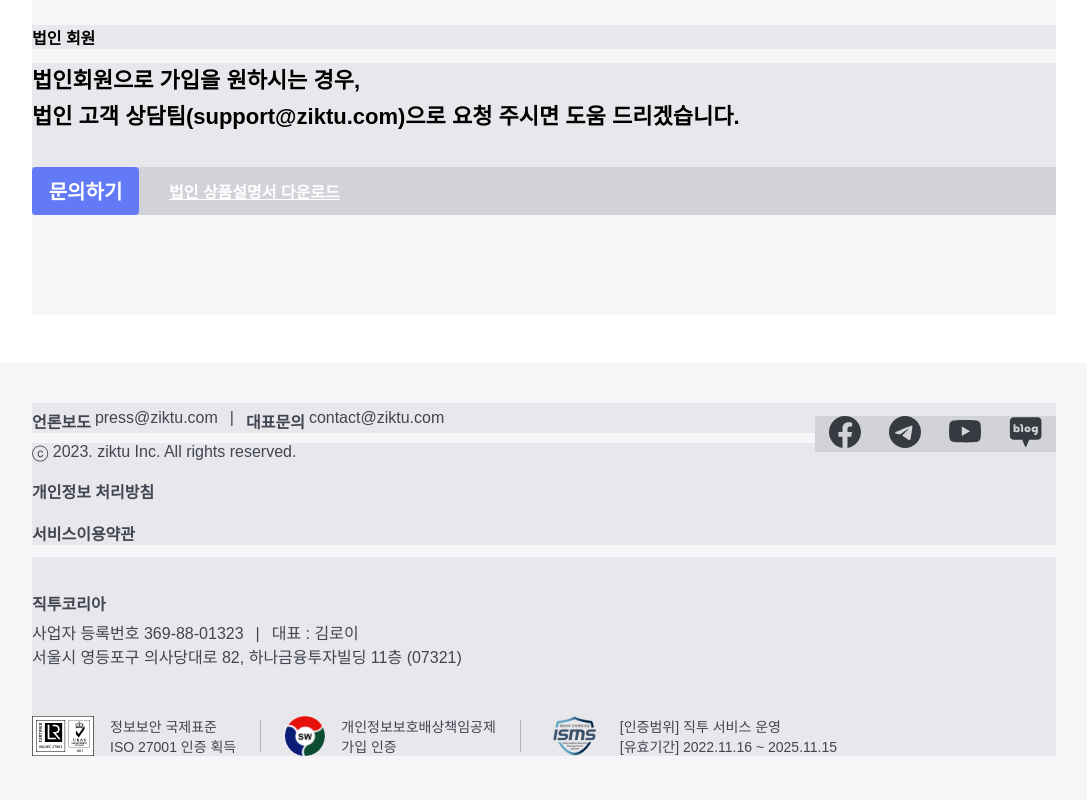
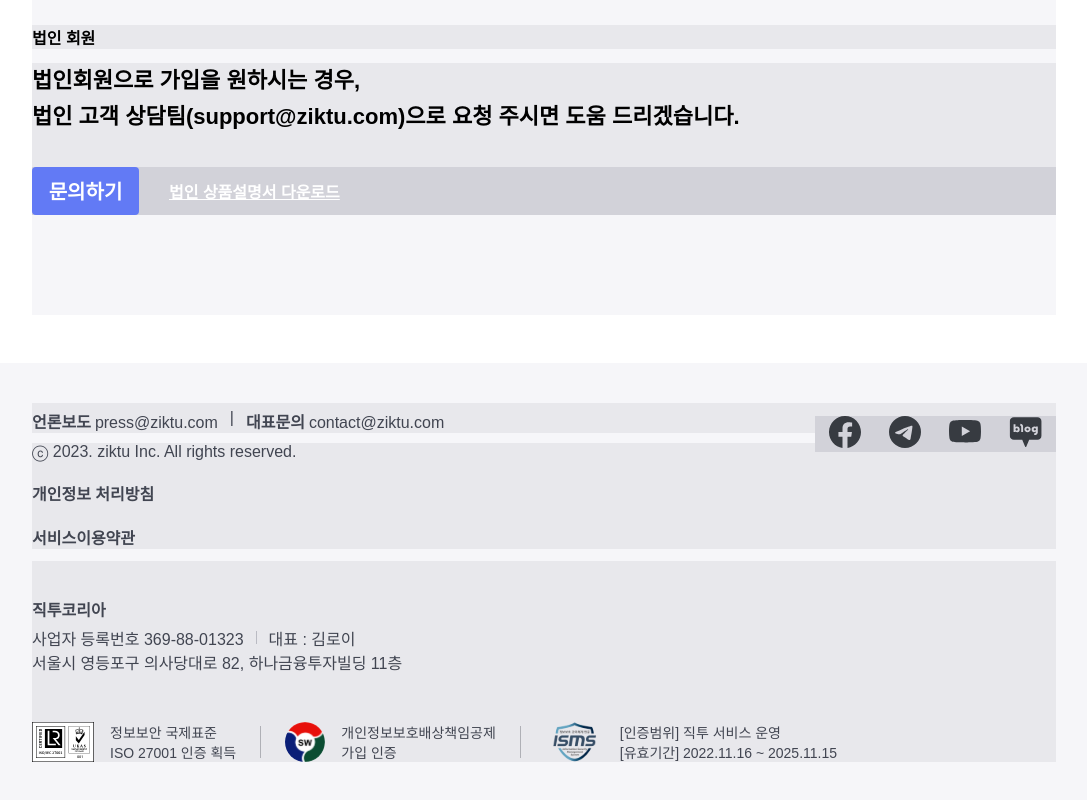
Before and after one commit to vellahw/clone, a React (Create React App) app: page / in a window 1280 px wide. Shown: the part 4706-5506 px from the top of the page, without its empty margins (96-1183 px from the left). Built offline with nearby package versions, Linux system fonts and the light colour scheme; a web font is replaced by a local one.

Commit message:
레이아웃 목업 완료

```diff
--- a/src/components/Footer.jsx
+++ b/src/components/Footer.jsx
@@ -12,40 +12,29 @@ function Footer() {
         <fo.FooterSection>
         <fo.FooterContainer>
           <fo.AddressDiv>
+            <fo.AddressArticle>
             <fo.AddressHeader>
               언론보도
             </fo.AddressHeader>
             <fo.Address>
               press@ziktu.com
             </fo.Address>
+            </fo.AddressArticle>
             <fo.Line>
               |
             </fo.Line>
+            <fo.AddressArticle>
             <fo.AddressHeader>
               대표문의
             </fo.AddressHeader>
             <fo.Address>
               contact@ziktu.com
             </fo.Address>
+            </fo.AddressArticle>
           </fo.AddressDiv>
           <fo.Copyright>
               ⓒ 2023. ziktu Inc. All rights reserved.
           </fo.Copyright>
-
-          <fo.SocialLogoDiv>
-            <a href='https://www.facebook.com/bitstoa/' target='_blank' rel="noreferrer">
-              <BsFacebook className='sns-logo' />
-            </a>
-            <a href='https://t.me/bitstoa_com' target='_blank' rel="noreferrer">
-              <BsTelegram className='sns-logo'  />
-            </a>
-            <a href='https://www.youtube.com/channel/UCQEnD0zSF3ui9Tle_EwRMBQ/about' target='_blank' rel="noreferrer">
-              <BsYoutube className='sns-logo' />
-            </a>
-            <a href='https://blog.naver.com/hackersholdings' target='_blank' rel="noreferrer">
-              <img src={blog} className='sns-logo' alt='네이버 블로그 로고'></img>
-            </a>
-          </fo.SocialLogoDiv>
 
           <fo.ArticleDiv>
             <a href='http://hackers.iwinv.net/privacy_policy.html' target="_blank" rel="noreferrer">
@@ -63,19 +52,33 @@ function Footer() {
             <fo.CompanyHeader>
               직투코리아
             </fo.CompanyHeader>
+            <fo.ArticleDiv className='business-info'>
               <fo.ArticleText>
                 사업자 등록번호 369-88-01323
               </fo.ArticleText>
-            <fo.ArticleText>
-              |
-            </fo.ArticleText>
+              <fo.ArticleLine></fo.ArticleLine>
               <fo.ArticleText>
                 대표 : 김로이
               </fo.ArticleText>
-            <br/>
+            </fo.ArticleDiv>
             <fo.Address>
-              서울시 영등포구 의사당대로 82, 하나금융투자빌딩 11층 (07321)
+              서울시 영등포구 의사당대로 82, 하나금융투자빌딩 11층
             </fo.Address>
+
+            <fo.SocialLogoDiv>
+              <a href='https://www.facebook.com/bitstoa/' target='_blank' rel="noreferrer">
+                <BsFacebook className='sns-logo' />
+              </a>
+              <a href='https://t.me/bitstoa_com' target='_blank' rel="noreferrer">
+                <BsTelegram className='sns-logo'  />
+              </a>
+              <a href='https://www.youtube.com/channel/UCQEnD0zSF3ui9Tle_EwRMBQ/about' target='_blank' rel="noreferrer">
+                <BsYoutube className='sns-logo' />
+              </a>
+              <a href='https://blog.naver.com/hackersholdings' target='_blank' rel="noreferrer">
+                <img src={blog} className='sns-logo' alt='네이버 블로그 로고'></img>
+              </a>
+            </fo.SocialLogoDiv>
 
             <fo.LogoContainer>
               <fo.LogoDiv>
@@ -86,7 +89,7 @@ function Footer() {
                 </fo.ArticleText>
               </fo.LogoDiv>
               <fo.LastLine></fo.LastLine>
-              <fo.LogoDiv>
+              <fo.LogoDiv className='sw-area'>
                 <img src={sw} className='footer-logo' alt='sw 로고'></img>
                 <fo.ArticleText>
                   개인정보보호배상책임공제<br/>
--- a/src/styles/FooterStyle.jsx
+++ b/src/styles/FooterStyle.jsx
@@ -8,13 +8,14 @@ export const FooterSection = styled(NewsSection)`
 
     @media(max-width: 767px) {
         margin-top: 0;
+        font-size: 14px;
     }
 `
 
 export const FooterContainer = styled(InfoSection)`
     height: 100%;
     position: relative;
-    padding: 40px 0 80px 0;
+    padding: 40px 0 100px 0;
 `
 
 export const AddressDiv = styled.div`
@@ -25,6 +26,17 @@ export const AddressDiv = styled.div`
     padding-top: 6px;
     font-weight: 600;
     margin-bottom: 10px;
+
+    @media(max-width: 767px) {
+        padding-top: 0;
+        flex-direction: column;
+    }
+`
+
+export const AddressArticle = styled.address`
+    @media(max-width: 767px) {
+        margin-top: 3px;
+    }
 `
 
 export const AddressHeader = styled.span`
@@ -41,6 +53,10 @@ export const Address = styled.address`
 export const Line = styled.span`
     margin-right: 12px;
     font-weight: 300;
+
+    @media(max-width: 767px) {
+        display: none;
+    }
 `
 
 export const Copyright = styled.p`
@@ -67,6 +83,11 @@ export const SocialLogoDiv = styled.div`
         margin-left: 14px;
         cursor: pointer;
     }
+
+    @media(max-width: 767px) {
+        position: static;
+        margin-top: 40px;
+    }
 `
 
 export const ArticleDiv = styled.div`
@@ -74,13 +95,40 @@ export const ArticleDiv = styled.div`
 
     color: #414551;
     font-weight: 600;
-    padding-top: 18px;
+    padding-top: 20px;
+
+    .business-info{
+        display: flex;
+        align-items: center;
+        padding-top: 0;
+
+        @media(max-width: 767px) {
+            flex-direction: column;
+            align-items: start;
+            margin-bottom: 4px;
+        }
+    }
 `
 
 export const ArticleText = styled.span`
     margin-right: 12px;
     font-weight: normal;
     color: #414551;
+
+    @media(max-width: 767px) {
+        padding-bottom: 3px;
+    }
+`
+
+export const ArticleLine = styled.div`
+    background-color: #BABBC3;
+    width: 1px;
+    height: 13px;
+    margin-right: 12px;
+
+    @media(max-width: 767px) {
+        display: none;
+    }
 `
 
 export const CompanyInfoDiv = styled(ArticleDiv)`
@@ -94,6 +142,14 @@ export const CompanyHeader = styled.p`
 export const LogoContainer = styled.div`
     margin-top: 48px;
     display: flex;
+
+    @media(max-width: 767px) {
+        flex-direction: column;
+
+        .sw-area {
+            margin-left: 11px;
+        }
+    }
 `
 
 export const LogoDiv = styled.div`
@@ -103,6 +159,11 @@ export const LogoDiv = styled.div`
 
     .footer-logo {
         margin-right: 16px;
+    }
+
+    @media(max-width: 767px) {
+        font-size: 12px;
+        margin-top: 16px;
     }
 `
 
@@ -114,4 +175,8 @@ export const LastLine = styled.span`
     margin-bottom: auto;
     margin-right: 24px;
     margin-left: 12px;
+
+    @media(max-width: 767px) {
+        display: none;
+    }
 `
```
Lines whose indentation alone changed are shown as unchanged.
